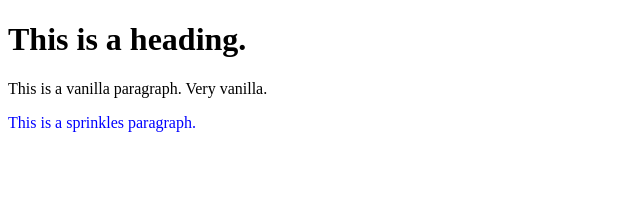
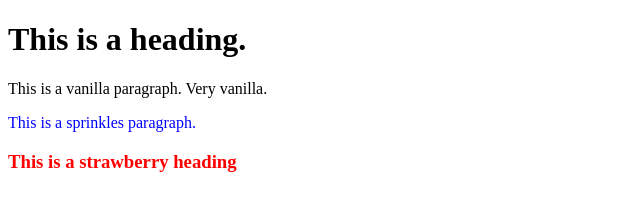
Before and after one commit to SYU15/github-webDesign, a plain HTML site: page index.html in a window 1280 px wide. Shown: the whole page, without its empty margins (0-640 px from the left). Drawn offline with Linux system fonts and the light colour scheme.

Commit message:
Second commit
Added strawberry header and corresponding css

```diff
--- a/index.html
+++ b/index.html
@@ -4,6 +4,9 @@
 <style>
 	#sprinkles {
 		color:blue;
+	}
+	#strawberry {
+		color:red;
 	}
 </style>
 
@@ -13,5 +16,7 @@
 
 <p id="sprinkles">This is a sprinkles paragraph.</p>
 
+<h3 id="strawberry">This is a strawberry heading</h3>
+
 </body>
 </html>
```
